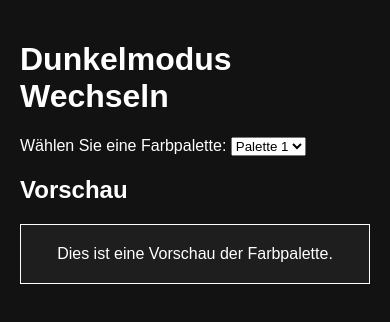
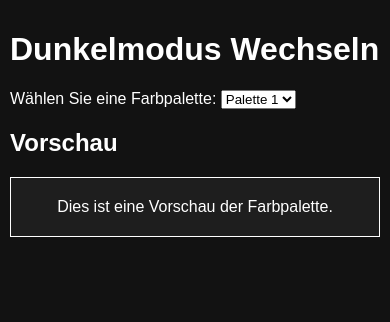
Before and after one commit to sidfakenews986/dunkelmodus-wechseln, a plain HTML site: page index.html in a window 390 px wide. Drawn offline with Linux system fonts and the light colour scheme.

Commit message:
Add comments for clarity in CSS styles

```diff
--- a/styles.css
+++ b/styles.css
@@ -25,3 +25,13 @@ body {
     background-color: #1e1e1e; /* Dunkler Hintergrund für die Vorschau */
     text-align: center; /* Text innerhalb der Vorschau zentrieren */
 }
+
+/* Responsive adjustments */
+@media (max-width: 600px) {
+    body {
+        padding: 10px; /* Weniger Padding auf kleinen Bildschirmen */
+    }
+    .container {
+        max-width: 100%; /* Container auf volle Breite anpassen */
+    }
+}
```
